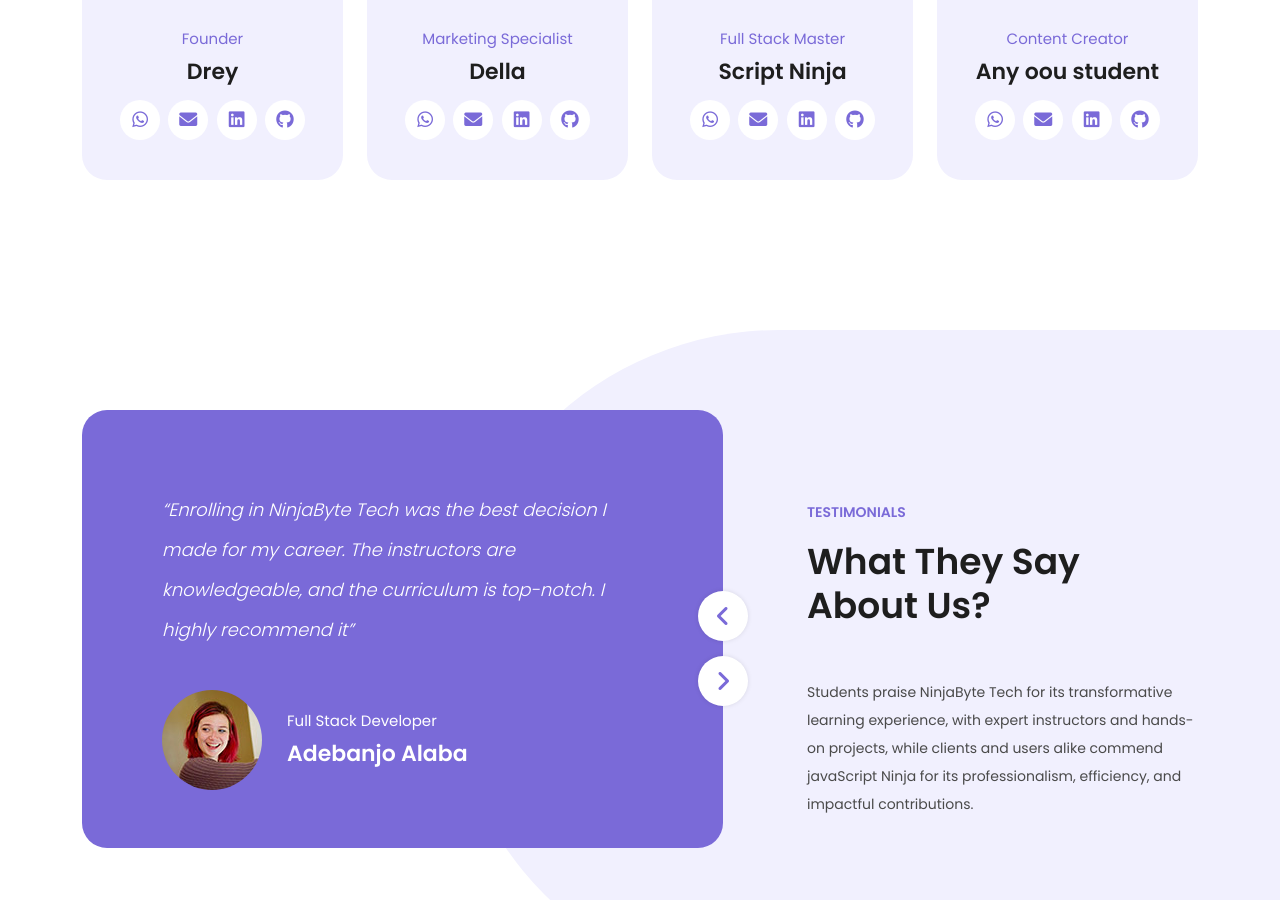
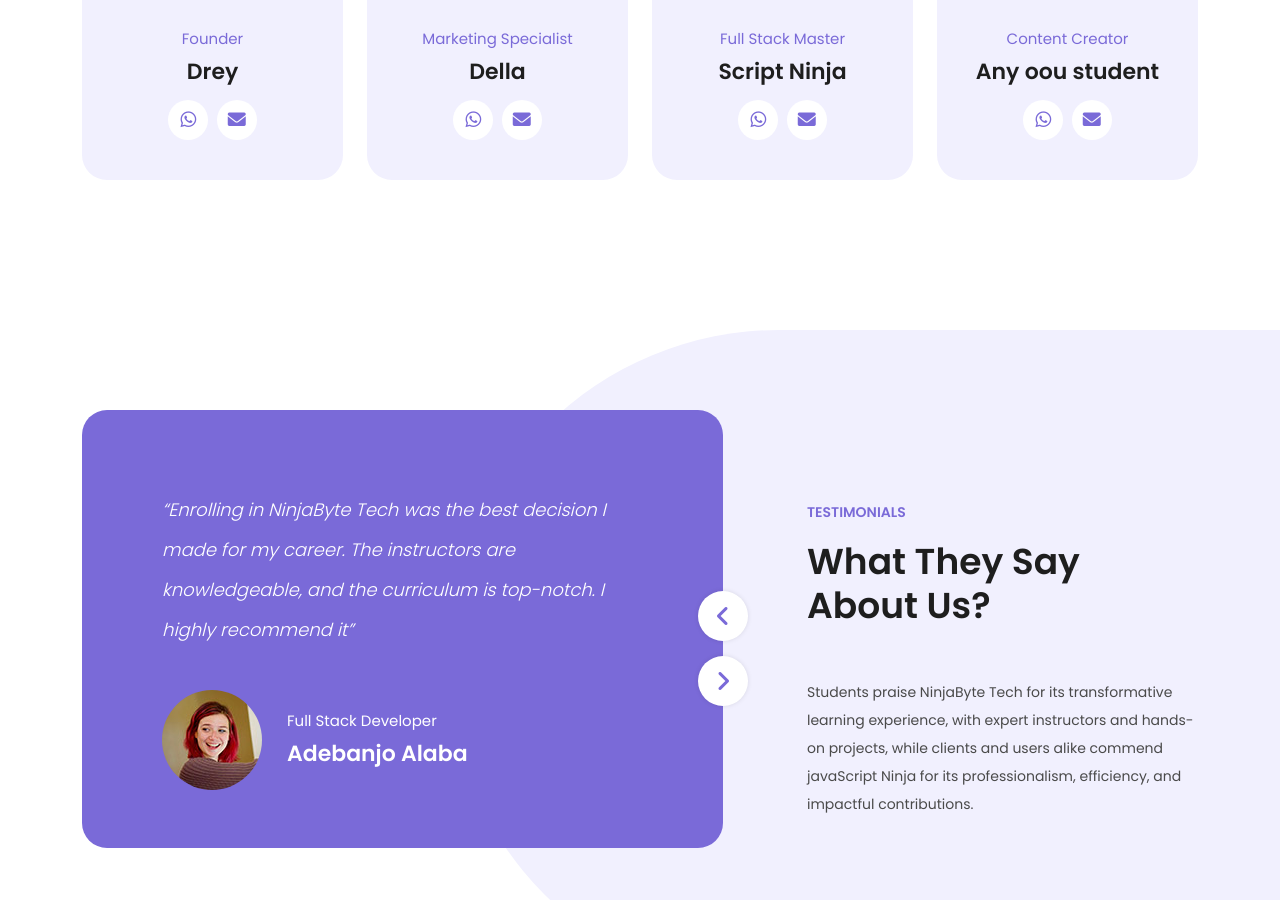
Before and after one commit to scrptninja/NinjaByte-Tech, a plain HTML site: page index.html in a window 1280 px wide. Shown: the part 4577-5477 px from the top of the page. Drawn offline with nearby package versions, Linux system fonts and the light colour scheme.

Commit message:
Add files via upload

```diff
--- a/index.html
+++ b/index.html
@@ -4,8 +4,14 @@
     <meta charset="utf-8">
     <meta name="viewport" content="width=device-width, initial-scale=1, shrink-to-fit=no">
     <link href="https://fonts.googleapis.com/css2?family=Poppins:wght@100;200;300;400;500;600;700;800;900&display=swap" rel="stylesheet">
+    <meta name="title" content="NinjaByte Tech">
     <meta name="description" content="At NinjaByte Technologies, we excel in supporting undergraduate projects, providing tailored solutions in software engineering. Dive into the dynamic realm of web development through our tutorials designed for curious minds. For passionate coders, our focused JavaScript language learning resources are crafted to enhance skills and propel you forward in the coding landscape.">
     <meta name="keywords" content="Html, css, JavaScript, portfolio, projects, Webdesign, testimonial-author, Developer">
+    <meta name="robots" content="noindex, nofollow">
+    <meta http-equiv="Content-Type" content="text/html; charset=utf-8">
+    <meta name="language" content="English">
+    <meta name="revisit-after" content="90 days">
+    <meta name="author" content="javaScript Ninja">
     <title>NinjaByte Tech</title>
     <link rel="icon" type="image/x-icon" href="/ninja byte tech logo.svg">
     <!-- Bootstrap core CSS -->
@@ -92,7 +98,7 @@
                   <div class="main-button">
                   </div>
                   <div class="icon-button">
-                    <a href="#"><i class="fa-brands fa-whatsapp"></i>WhatsApp</a>
+                    <a href="https://wa.me/+2347051625864?text=Hello"><i class="fa-brands fa-whatsapp"></i>WhatsApp</a>
                   </div>
                 </div>
               </div>
@@ -106,7 +112,7 @@
                   <div class="main-button">
                   </div>
                   <div class="icon-button">
-                    <a href="#"><i class="fa-brands fa-whatsapp"></i> WhatsApp</a>
+                    <a href="https://wa.me/+2347051625864?text=Hello"><i class="fa-brands fa-whatsapp"></i> WhatsApp</a>
                   </div>
                 </div>
               </div>
@@ -389,10 +395,8 @@
               <span class="category">Founder</span>
               <h4>Drey</h4>
               <ul class="social-icons">
-                <li><a href="https://wa.me/07055675495?text=Hello"><i class="fa-brands fa-whatsapp"></i></a></li>
+                <li><a href="https://wa.me/+2347055675495?text=Hello"><i class="fa-brands fa-whatsapp"></i></a></li>
                 <li><a href="#"><i class="fa-solid fa-envelope"></i></a></li>
-                <li><a href="#"><i class="fab fa-linkedin"></i></a></li>
-                <li><a href="#"><i class="fa-brands fa-github"></i></a></li>
               </ul>
             </div>
           </div>
@@ -406,8 +410,6 @@
               <ul class="social-icons">
                 <li><a href="https://wa.me/+2347069405058?text=Hello"><i class="fa-brands fa-whatsapp"></i></a></li>
                 <li><a href="#"><i class="fa-solid fa-envelope"></i></a></li>
-                <li><a href="#"><i class="fab fa-linkedin"></i></a></li>
-                <li><a href="#"><i class="fa-brands fa-github"></i></a></li>
               </ul>
             </div>
           </div>
@@ -421,8 +423,6 @@
               <ul class="social-icons">
                 <li><a href="https://wa.me/+2347051625864?text=Hello"><i class="fa-brands fa-whatsapp"></i></a></li>
                 <li><a href="#"><i class="fa-solid fa-envelope"></i></a></li>
-                <li><a href="#"><i class="fab fa-linkedin"></i></a></li>
-                <li><a href="#"><i class="fa-brands fa-github"></i></a></li>
               </ul>
             </div>
           </div>
@@ -436,8 +436,6 @@
               <ul class="social-icons">
                 <li><a href="#"><i class="fa-brands fa-whatsapp"></i></a></li>
                 <li><a href="#"><i class="fa-solid fa-envelope"></i></a></li>
-                <li><a href="#"><i class="fab fa-linkedin"></i></a></li>
-                <li><a href="#"><i class="fa-brands fa-github"></i></a></li>
               </ul>
             </div>
           </div>
```
